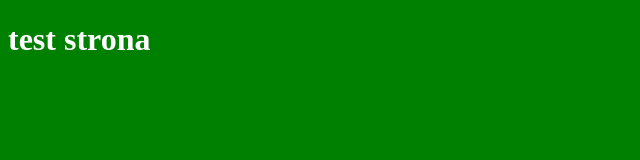
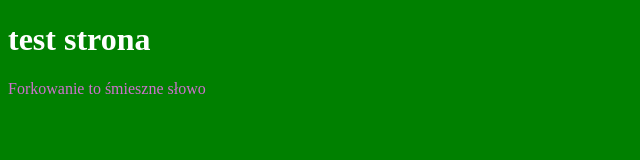
Before and after one commit to maciejkorsan/pr-demo, a plain HTML site: page index.html in a window 1280 px wide. Shown: the whole page, without its empty margins (0-640 px from the left). Drawn offline with Linux system fonts and the light colour scheme.

Commit message:
feat: fork comment added

```diff
--- a/index.html
+++ b/index.html
@@ -9,6 +9,7 @@
 <body>
     <main>
         <h1>test strona</h1>
+        <p class="fork">Forkowanie to śmieszne słowo</p>
     </main>
 </body>
 </html>
--- a/style.css
+++ b/style.css
@@ -2,3 +2,7 @@ body {
     background: green;
     color: #fff;
 }
+
+.fork {
+    color: rgb(206, 113, 206);
+}
```
